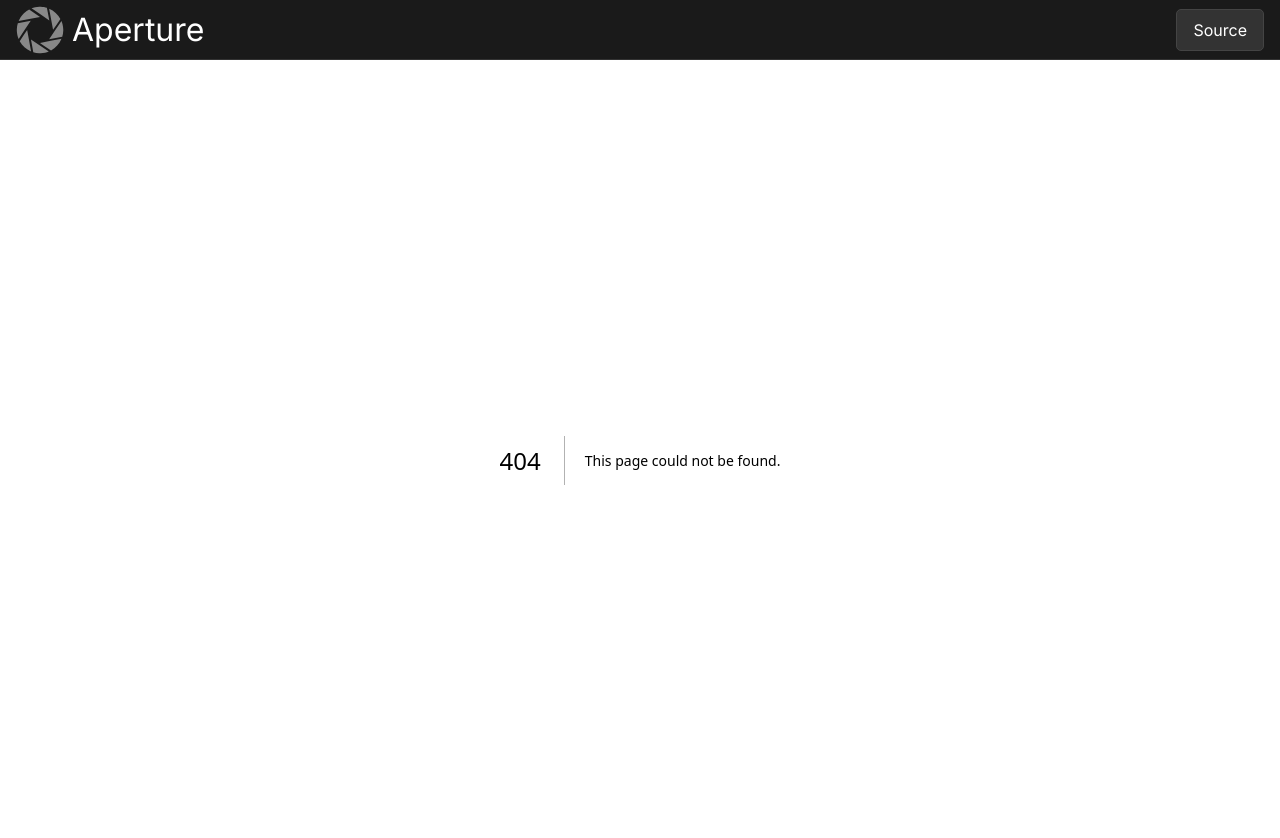
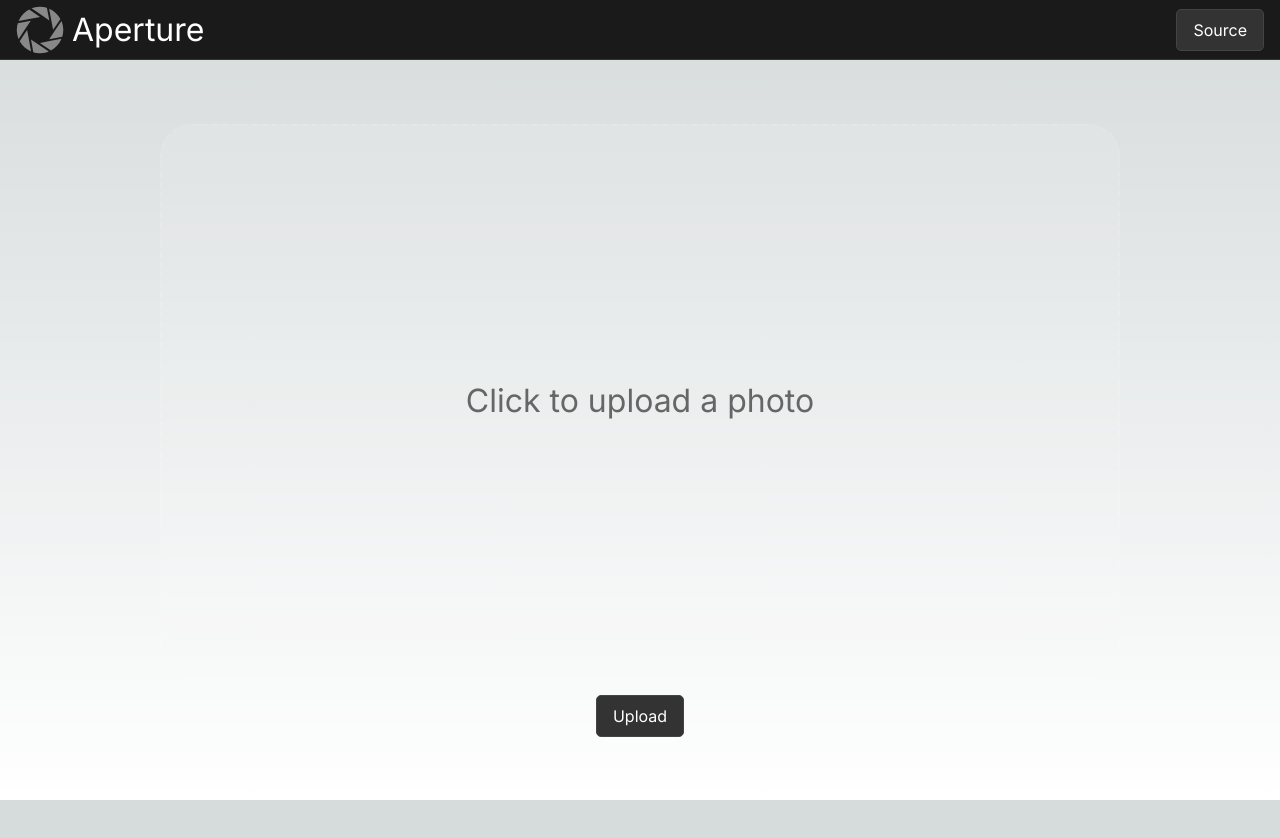
Before and after one commit to TheBlueRuby/aperture-photos, a Next.js app: page /upload in a window 1280 px wide. Before the commit this address had no page. Shown: the top 838 px of the page. After the commit the page ends 800 px from the top, so only its background shows below. Built offline with nearby package versions, Linux system fonts and the light colour scheme.

Commit message:
upload page layout

```diff
--- /dev/null
+++ b/src/app/upload/UploadArea.module.css
@@ -0,0 +1,35 @@
+.uploadArea {
+	display: flex;
+	flex-direction: column;
+	align-items: center;
+	justify-content: center;
+
+	height: 75%;
+	width: 75%;
+
+	border: 2px dashed rgba(255, 255, 255, 0.1);
+	border-radius: 2rem;
+	background-color: rgba(255, 255, 255, 0.1);
+	color: #666;
+	font-size: 2rem;
+	cursor: pointer;
+}
+
+.uploadForm {
+	width: 100%;
+	height: 100%;
+	display: flex;
+	flex-direction: column;
+	align-items: center;
+	justify-content: center;
+	gap: 1rem;
+}
+
+.uploadButton {
+	background-color: #333;
+	color: #fff;
+	padding: 0.5rem 1rem;
+	border: #444 1px solid;
+	border-radius: 5px;
+	cursor: pointer;
+}
--- /dev/null
+++ b/src/app/upload/UploadArea.tsx
@@ -0,0 +1,34 @@
+"use client";
+import styles from "./UploadArea.module.css";
+
+export default async function UploadArea() {
+	return (
+		<form
+			action="/api/upload"
+			method="post"
+			encType="multipart/form-data"
+			className={styles.uploadForm}
+		>
+			<div
+				className={styles.uploadArea}
+				onClick={() => {
+					document.getElementById("uploadArea")?.click();
+				}}
+			>
+				<input
+					type="file"
+					name="photo"
+					accept="image/*"
+					className="hidden"
+					id="uploadArea"
+				/>
+				<label htmlFor="uploadArea" className={styles.uploadLabel}>
+					Click to upload a photo
+				</label>
+			</div>
+			<button type="submit" className={styles.uploadButton}>
+				Upload
+			</button>
+		</form>
+	);
+}
--- /dev/null
+++ b/src/app/upload/page.tsx
@@ -0,0 +1,10 @@
+import styles from "./styles.module.css";
+import UploadArea from "./UploadArea";
+
+export default async function Page() {
+	return (
+		<div className={styles.uploadContainer}>
+			<UploadArea />
+		</div>
+	);
+}
--- /dev/null
+++ b/src/app/upload/styles.module.css
@@ -0,0 +1,7 @@
+.uploadContainer {
+	display: flex;
+	flex-direction: column;
+	align-items: center;
+	justify-content: center;
+	height: 92.5vh;
+}
```
